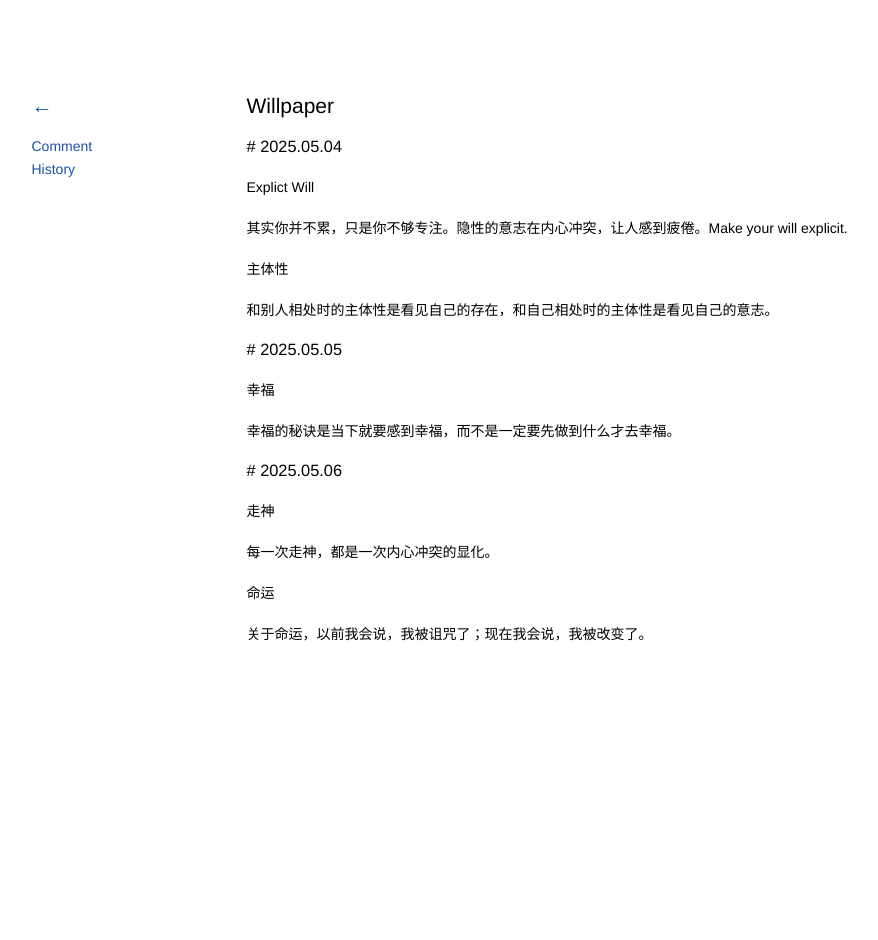
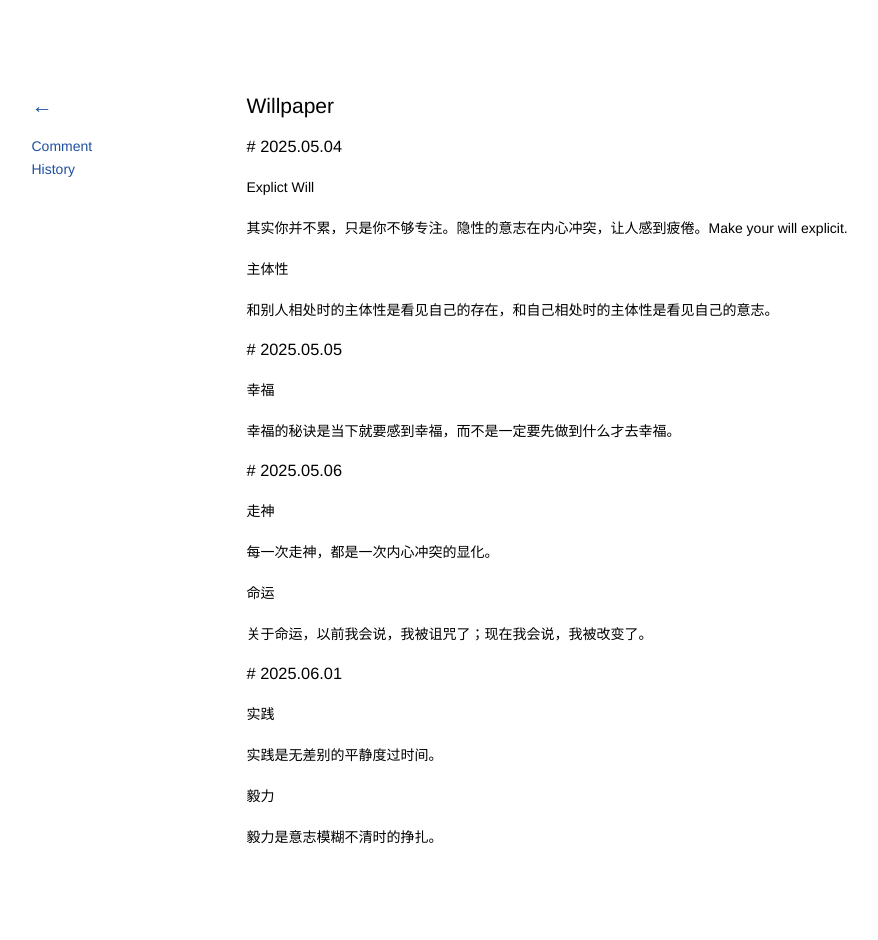
Before and after one commit to kidlj/awei, a Jekyll site: the page built from _wiki/willpaper.md, in a window 1280 px wide. Shown: the whole page, without its empty margins (101-979 px from the left). Built offline with Jekyll 4.4.1, drawn with Linux system fonts in a browser that asks for light colours; before the commit the page ends 900 px from its top, so only the background shows below that.

Commit message:
feat[wiki]: update wills

```diff
--- a/_wiki/willpaper.md
+++ b/_wiki/willpaper.md
@@ -27,3 +27,13 @@ title: Willpaper
 #### 命运
 
 关于命运，以前我会说，我被诅咒了；现在我会说，我被改变了。
+
+### 2025.06.01
+
+#### 实践
+
+实践是无差别的平静度过时间。
+
+#### 毅力
+
+毅力是意志模糊不清时的挣扎。
```
